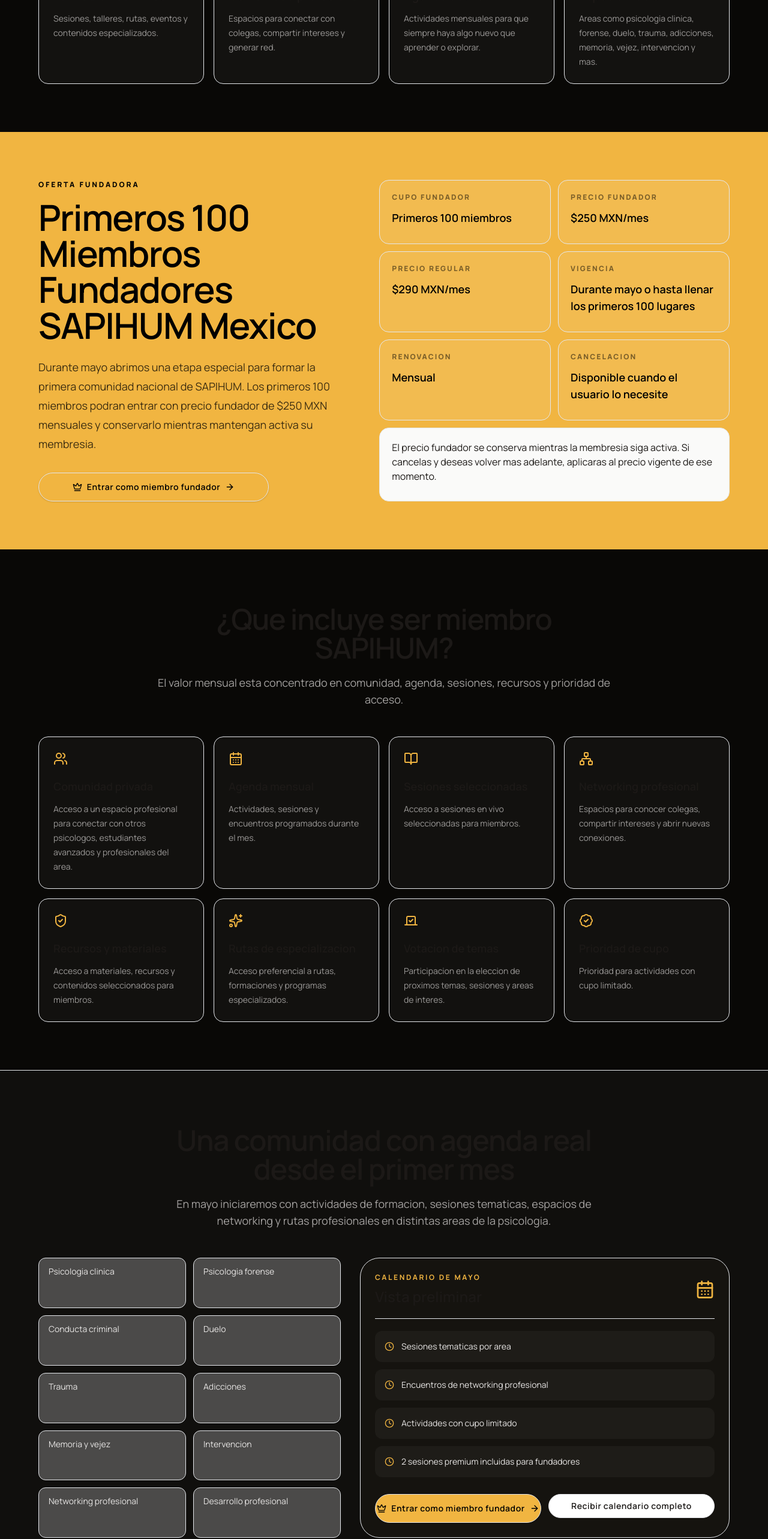
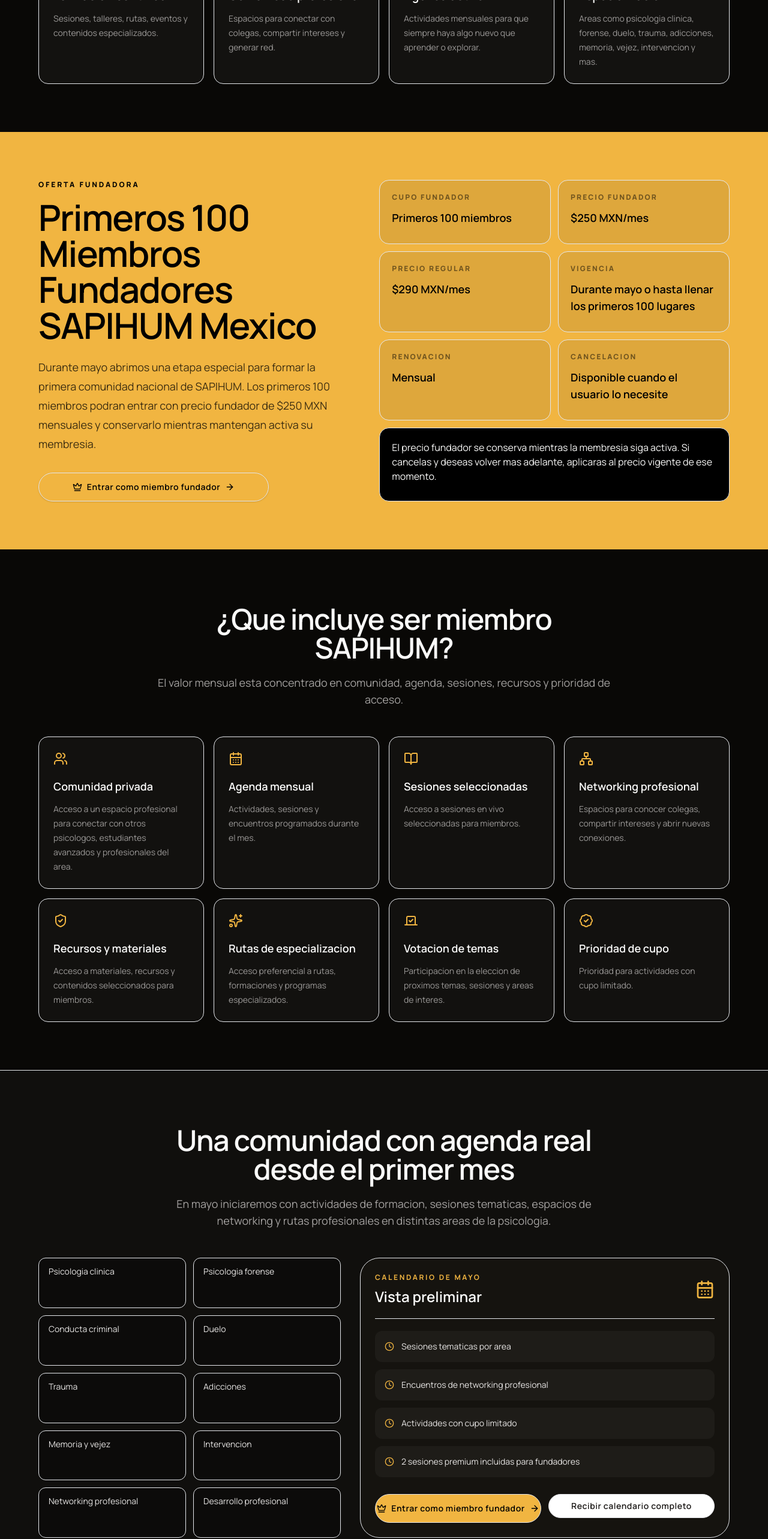
Before and after one commit to ivangomeznegocios-hub/sapihum, a Next.js app: page /fundadores-mexico in a window 1280 px wide. Shown: the part 2063-4629 px from the top of the page at 60% size. Built offline with nearby package versions, Linux system fonts and the light colour scheme; no server answers.

Commit message:
feat: add founder membership landing page with subscription checkout flow

```diff
--- a/src/app/fundadores-mexico/fundadores-mexico-landing.tsx
+++ b/src/app/fundadores-mexico/fundadores-mexico-landing.tsx
@@ -123,7 +123,7 @@ function SectionHeader({
                     {eyebrow}
                 </p>
             )}
-            <h2 className="mt-3 text-3xl font-semibold tracking-tight text-foreground md:text-5xl">
+            <h2 className="mt-3 text-3xl font-semibold tracking-tight text-stone-50 md:text-5xl">
                 {title}
             </h2>
             {text && <p className="mt-5 text-base leading-7 text-stone-300/75 md:text-lg">{text}</p>}
@@ -226,8 +226,8 @@ function FounderCheckoutButton({
             </div>
 
             {guestOpen && (
-                <div className="fixed inset-0 z-50 flex items-center justify-center bg-background/70 px-4 backdrop-blur-sm">
-                    <div className="w-full max-w-md rounded-3xl border border-border/10 bg-[#11100d] p-6 text-foreground shadow-2xl">
+                <div className="fixed inset-0 z-50 flex items-center justify-center bg-black/70 px-4 backdrop-blur-sm">
+                    <div className="w-full max-w-md rounded-3xl border border-white/10 bg-[#11100d] p-6 text-stone-50 shadow-2xl">
                         <div className="flex items-start justify-between gap-4">
                             <div>
                                 <p className="text-xs font-bold uppercase tracking-[0.2em] text-[#d89f2b]">
@@ -240,7 +240,7 @@ function FounderCheckoutButton({
                             </div>
                             <button
                                 type="button"
-                                className="rounded-full border border-border/10 p-2 text-stone-300 hover:text-foreground"
+                                className="rounded-full border border-white/10 p-2 text-stone-300 hover:text-stone-50"
                                 onClick={() => setGuestOpen(false)}
                                 aria-label="Cerrar"
                             >
@@ -258,7 +258,7 @@ function FounderCheckoutButton({
                             <label className="block text-sm font-medium text-stone-200">
                                 Nombre completo
                                 <Input
-                                    className="mt-2 border-border/10 bg-white/[0.04] text-foreground"
+                                    className="mt-2 border-white/10 bg-white/[0.04] text-stone-50"
                                     value={fullName}
                                     onChange={(event) => setFullName(event.target.value)}
                                     required
@@ -267,7 +267,7 @@ function FounderCheckoutButton({
                             <label className="block text-sm font-medium text-stone-200">
                                 Correo electronico
                                 <Input
-                                    className="mt-2 border-border/10 bg-white/[0.04] text-foreground"
+                                    className="mt-2 border-white/10 bg-white/[0.04] text-stone-50"
                                     type="email"
                                     value={email}
                                     onChange={(event) => setEmail(event.target.value)}
@@ -365,26 +365,26 @@ function CalendarLeadForm() {
             <div className="grid gap-4 md:grid-cols-2">
                 <label className="text-sm font-medium text-stone-100">
                     Nombre completo
-                    <Input name="fullName" required className="mt-2 border-border/10 bg-white/[0.04] text-foreground" />
+                    <Input name="fullName" required className="mt-2 border-white/10 bg-white/[0.04] text-stone-50" />
                 </label>
                 <label className="text-sm font-medium text-stone-100">
                     Correo electronico
-                    <Input name="email" type="email" required className="mt-2 border-border/10 bg-white/[0.04] text-foreground" />
+                    <Input name="email" type="email" required className="mt-2 border-white/10 bg-white/[0.04] text-stone-50" />
                 </label>
                 <label className="text-sm font-medium text-stone-100">
                     WhatsApp
-                    <Input name="whatsapp" required className="mt-2 border-border/10 bg-white/[0.04] text-foreground" />
+                    <Input name="whatsapp" required className="mt-2 border-white/10 bg-white/[0.04] text-stone-50" />
                 </label>
                 <label className="text-sm font-medium text-stone-100">
                     Ciudad / Estado
-                    <Input name="location" required className="mt-2 border-border/10 bg-white/[0.04] text-foreground" />
+                    <Input name="location" required className="mt-2 border-white/10 bg-white/[0.04] text-stone-50" />
                 </label>
                 <label className="text-sm font-medium text-stone-100">
                     Perfil profesional
                     <select
                         name="professionalProfile"
                         required
-                        className="mt-2 h-11 w-full rounded-xl border border-border/10 bg-[#171510] px-3.5 text-sm text-foreground outline-none focus:border-[#f1b541]"
+                        className="mt-2 h-11 w-full rounded-xl border border-white/10 bg-[#171510] px-3.5 text-sm text-stone-50 outline-none focus:border-[#f1b541]"
                         defaultValue=""
                     >
                         <option value="" disabled>Selecciona una opcion</option>
@@ -396,7 +396,7 @@ function CalendarLeadForm() {
                     <select
                         name="interestArea"
                         required
-                        className="mt-2 h-11 w-full rounded-xl border border-border/10 bg-[#171510] px-3.5 text-sm text-foreground outline-none focus:border-[#f1b541]"
+                        className="mt-2 h-11 w-full rounded-xl border border-white/10 bg-[#171510] px-3.5 text-sm text-stone-50 outline-none focus:border-[#f1b541]"
                         defaultValue=""
                     >
                         <option value="" disabled>Selecciona una opcion</option>
@@ -405,7 +405,7 @@ function CalendarLeadForm() {
                 </label>
             </div>
 
-            <label className="flex items-start gap-3 rounded-2xl border border-border/10 bg-white/[0.03] p-4 text-sm leading-6 text-stone-300">
+            <label className="flex items-start gap-3 rounded-2xl border border-white/10 bg-white/[0.03] p-4 text-sm leading-6 text-stone-300">
                 <input name="consent" type="checkbox" required className="mt-1 h-4 w-4 accent-[#f1b541]" />
                 Acepto recibir informacion de SAPIHUM sobre el calendario de mayo, sesiones y acceso fundador.
             </label>
@@ -447,14 +447,14 @@ export function FundadoresMexicoLanding() {
     }
 
     return (
-        <main className="min-h-screen overflow-hidden bg-[#090806] text-foreground">
+        <main className="min-h-screen overflow-hidden bg-[#090806] text-stone-50">
             <div className="pointer-events-none fixed inset-0 z-0 bg-[radial-gradient(circle_at_top_left,rgba(241,181,65,0.18),transparent_34%),radial-gradient(circle_at_80%_10%,rgba(255,255,255,0.08),transparent_30%),linear-gradient(180deg,#090806,#11100d_38%,#070706)]" />
             <div className="pointer-events-none fixed inset-0 z-0 opacity-[0.08] [background-image:linear-gradient(rgba(255,255,255,.9)_1px,transparent_1px),linear-gradient(90deg,rgba(255,255,255,.9)_1px,transparent_1px)] [background-size:64px_64px]" />
 
             <header className="relative z-10 mx-auto flex max-w-7xl items-center justify-between px-5 py-5 md:px-8">
                 <Link
                     href="/fundadores-mexico"
-                    className="text-sm font-black uppercase tracking-[0.28em] text-foreground transition-colors hover:text-[#f1b541]"
+                    className="text-sm font-black uppercase tracking-[0.28em] text-stone-50 transition-colors hover:text-[#f1b541]"
                     aria-label="Volver al inicio de Miembros Fundadores SAPIHUM Mexico"
                 >
                     SAPIHUM
@@ -471,7 +471,7 @@ export function FundadoresMexicoLanding() {
                     <div className="w-fit rounded-full border border-[#f1b541]/30 bg-[#f1b541]/10 px-4 py-2 text-xs font-bold uppercase tracking-[0.22em] text-[#f1b541]">
                         Lanzamiento nacional · Mayo 2026 · Mexico
                     </div>
-                    <h1 className="mt-7 max-w-4xl text-4xl font-semibold leading-[1.02] tracking-[-0.05em] text-foreground md:text-7xl">
+                    <h1 className="mt-7 max-w-4xl text-4xl font-semibold leading-[1.02] tracking-[-0.05em] text-stone-50 md:text-7xl">
                         Se parte de los primeros 100 miembros fundadores de SAPIHUM Mexico
                     </h1>
                     <p className="mt-7 max-w-2xl text-lg leading-8 text-stone-200/80 md:text-xl">
@@ -487,7 +487,7 @@ export function FundadoresMexicoLanding() {
                             type="button"
                             size="lg"
                             variant="outline"
-                            className="rounded-full border-border/15 bg-white/[0.03]"
+                            className="rounded-full border-white/15 bg-white/[0.03]"
                             onClick={scrollToLeadForm}
                         >
                             <CalendarDays className="h-4 w-4" />
@@ -500,7 +500,7 @@ export function FundadoresMexicoLanding() {
                 </div>
 
                 <aside className="relative">
-                    <div className="rounded-[2rem] border border-border/12 bg-white/[0.07] p-6 shadow-[0_30px_120px_rgba(0,0,0,0.45)] backdrop-blur-xl md:sticky md:top-8">
+                    <div className="rounded-[2rem] border border-white/12 bg-white/[0.07] p-6 shadow-[0_30px_120px_rgba(0,0,0,0.45)] backdrop-blur-xl md:sticky md:top-8">
                         <div className="flex items-start justify-between gap-4">
                             <div>
                                 <p className="text-xs font-bold uppercase tracking-[0.22em] text-[#f1b541]">Oferta fundadora</p>
@@ -510,7 +510,7 @@ export function FundadoresMexicoLanding() {
                                 <Crown className="h-6 w-6" />
                             </div>
                         </div>
-                        <div className="mt-7 rounded-3xl bg-background/35 p-5">
+                        <div className="mt-7 rounded-3xl bg-black/35 p-5">
                             <div className="flex items-end gap-2">
                                 <span className="text-5xl font-semibold tracking-tight">$250</span>
                                 <span className="pb-2 text-stone-300">MXN/mes</span>
@@ -530,7 +530,7 @@ export function FundadoresMexicoLanding() {
                 </aside>
             </section>
 
-            <section className="relative z-10 border-y border-border/10 bg-background/20 px-5 py-20 md:px-8">
+            <section className="relative z-10 border-y border-white/10 bg-black/20 px-5 py-20 md:px-8">
                 <div className="mx-auto max-w-6xl">
                     <SectionHeader title="La formacion profesional no deberia sentirse tan aislada" />
                     <div className="mt-12 grid gap-8 md:grid-cols-[0.95fr_1.05fr]">
@@ -539,7 +539,7 @@ export function FundadoresMexicoLanding() {
                         </p>
                         <div className="grid gap-3 sm:grid-cols-2">
                             {['Hay cursos sueltos, pero poca continuidad.', 'Hay informacion dispersa, pero poca curaduria profesional.', 'Hay muchos profesionales avanzando solos.', 'Hay pocas comunidades activas con agenda real.'].map((item) => (
-                                <div key={item} className="rounded-3xl border border-border/10 bg-white/[0.04] p-5 text-stone-200">
+                                <div key={item} className="rounded-3xl border border-white/10 bg-white/[0.04] p-5 text-stone-200">
                                     {item}
                                 </div>
                             ))}
@@ -565,7 +565,7 @@ export function FundadoresMexicoLanding() {
                             ['Agenda activa', 'Actividades mensuales para que siempre haya algo nuevo que aprender o explorar.'],
                             ['Especializacion', 'Areas como psicologia clinica, forense, duelo, trauma, adicciones, memoria, vejez, intervencion y mas.'],
                         ].map(([title, text], index) => (
-                            <div key={title} className="rounded-3xl border border-border/10 bg-white/[0.045] p-6">
+                            <div key={title} className="rounded-3xl border border-white/10 bg-white/[0.045] p-6">
                                 <span className="text-sm font-bold text-[#f1b541]">0{index + 1}</span>
                                 <h3 className="mt-5 text-xl font-semibold">{title}</h3>
                                 <p className="mt-3 text-sm leading-6 text-stone-300/70">{text}</p>
@@ -596,12 +596,12 @@ export function FundadoresMexicoLanding() {
                             ['Renovacion', 'Mensual'],
                             ['Cancelacion', 'Disponible cuando el usuario lo necesite'],
                         ].map(([label, value]) => (
-                            <div key={label} className="rounded-3xl border border-black/10 bg-background/8 p-5">
+                            <div key={label} className="rounded-3xl border border-black/10 bg-black/8 p-5">
                                 <p className="text-xs font-black uppercase tracking-[0.18em] text-black/50">{label}</p>
                                 <p className="mt-3 text-lg font-semibold">{value}</p>
                             </div>
                         ))}
-                        <div className="rounded-3xl border border-black/10 bg-background p-5 text-foreground sm:col-span-2">
+                        <div className="rounded-3xl border border-black/10 bg-black p-5 text-stone-50 sm:col-span-2">
                             El precio fundador se conserva mientras la membresia siga activa. Si cancelas y deseas volver mas adelante, aplicaras al precio vigente de ese momento.
                         </div>
                     </div>
@@ -613,7 +613,7 @@ export function FundadoresMexicoLanding() {
                     <SectionHeader title="¿Que incluye ser miembro SAPIHUM?" text="El valor mensual esta concentrado en comunidad, agenda, sesiones, recursos y prioridad de acceso." />
                     <div className="mt-12 grid gap-4 md:grid-cols-4">
                         {benefits.map(([title, text, Icon]) => (
-                            <div key={title} className="rounded-3xl border border-border/10 bg-white/[0.04] p-6">
+                            <div key={title} className="rounded-3xl border border-white/10 bg-white/[0.04] p-6">
                                 <Icon className="h-6 w-6 text-[#f1b541]" />
                                 <h3 className="mt-5 text-lg font-semibold">{title}</h3>
                                 <p className="mt-3 text-sm leading-6 text-stone-300/70">{text}</p>
@@ -623,7 +623,7 @@ export function FundadoresMexicoLanding() {
                 </div>
             </section>
 
-            <section className="relative z-10 border-y border-border/10 bg-white/[0.03] px-5 py-20 md:px-8">
+            <section className="relative z-10 border-y border-white/10 bg-white/[0.03] px-5 py-20 md:px-8">
                 <div className="mx-auto max-w-6xl">
                     <SectionHeader
                         title="Una comunidad con agenda real desde el primer mes"
@@ -632,13 +632,13 @@ export function FundadoresMexicoLanding() {
                     <div className="mt-12 grid gap-8 md:grid-cols-[0.9fr_1.1fr]">
                         <div className="grid grid-cols-2 gap-3">
                             {areas.map((area) => (
-                                <div key={area} className="rounded-2xl border border-border/10 bg-background/25 px-4 py-3 text-sm text-stone-200">
+                                <div key={area} className="rounded-2xl border border-white/10 bg-black/25 px-4 py-3 text-sm text-stone-200">
                                     {area}
                                 </div>
                             ))}
                         </div>
-                        <div className="rounded-[2rem] border border-border/10 bg-[#15130f] p-6">
-                            <div className="flex items-center justify-between gap-4 border-b border-border/10 pb-5">
+                        <div className="rounded-[2rem] border border-white/10 bg-[#15130f] p-6">
+                            <div className="flex items-center justify-between gap-4 border-b border-white/10 pb-5">
                                 <div>
                                     <p className="text-xs font-bold uppercase tracking-[0.22em] text-[#f1b541]">Calendario de mayo</p>
                                     <h3 className="mt-2 text-2xl font-semibold">Vista preliminar</h3>
@@ -679,7 +679,7 @@ export function FundadoresMexicoLanding() {
                 </div>
             </section>
 
-            <section className="relative z-10 border-y border-border/10 bg-background/25 px-5 py-20 md:px-8">
+            <section className="relative z-10 border-y border-white/10 bg-black/25 px-5 py-20 md:px-8">
                 <div className="mx-auto max-w-6xl">
                     <SectionHeader title="¿Para quien es SAPIHUM?" text="SAPIHUM esta disenado para profesionales y estudiantes que quieren seguir creciendo dentro del campo de la psicologia y areas afines." />
                     <div className="mt-12 grid gap-6 md:grid-cols-2">
@@ -713,7 +713,7 @@ export function FundadoresMexicoLanding() {
                             ['Participas en la agenda mensual', 'Podras revisar el calendario, elegir sesiones y participar en actividades seleccionadas.'],
                             ['Accedes a beneficios fundadores', 'Tendras prioridad en cupos limitados, sesiones premium incluidas durante mayo y beneficios preferenciales en formaciones futuras.'],
                         ].map(([title, text], index) => (
-                            <div key={title} className="rounded-3xl border border-border/10 bg-white/[0.04] p-6">
+                            <div key={title} className="rounded-3xl border border-white/10 bg-white/[0.04] p-6">
                                 <span className="text-5xl font-semibold text-[#f1b541]/70">{index + 1}</span>
                                 <h3 className="mt-6 text-xl font-semibold">{title}</h3>
                                 <p className="mt-3 text-sm leading-6 text-stone-300/70">{text}</p>
@@ -735,13 +735,13 @@ export function FundadoresMexicoLanding() {
                     <p className="mt-2 text-sm text-black/55">Precio regular: $290 MXN/mes</p>
                     <div className="mt-7 grid gap-3 sm:grid-cols-2">
                         {['Comunidad privada.', 'Agenda mensual.', 'Sesiones seleccionadas.', 'Networking profesional.', 'Recursos y materiales.', 'Prioridad en cupos limitados.', '2 sesiones premium incluidas durante mayo.', 'Beneficios preferenciales en formaciones premium.', 'Participacion como primera generacion nacional.'].map((item) => (
-                            <div key={item} className="flex gap-3 rounded-2xl bg-background/5 p-3 text-sm">
+                            <div key={item} className="flex gap-3 rounded-2xl bg-black/5 p-3 text-sm">
                                 <Check className="h-4 w-4 shrink-0 text-black" />
                                 {item}
                             </div>
                         ))}
                     </div>
-                    <p className="mt-6 rounded-2xl bg-background p-4 text-sm text-foreground">
+                    <p className="mt-6 rounded-2xl bg-black p-4 text-sm text-stone-50">
                         Disponible durante mayo o hasta llenar los primeros 100 lugares.
                     </p>
                     <FounderCheckoutButton location="pricing_card" label="Asegurar mi lugar fundador" className="mt-6" />
@@ -760,18 +760,18 @@ export function FundadoresMexicoLanding() {
                             Dejanos tus datos y te enviaremos el calendario de mayo, informacion de las sesiones y detalles del acceso fundador.
                         </p>
                     </div>
-                    <div className="rounded-[2rem] border border-border/10 bg-white/[0.055] p-6">
+                    <div className="rounded-[2rem] border border-white/10 bg-white/[0.055] p-6">
                         <CalendarLeadForm />
                     </div>
                 </div>
             </section>
 
-            <section className="relative z-10 border-y border-border/10 bg-background/25 px-5 py-20 md:px-8">
+            <section className="relative z-10 border-y border-white/10 bg-black/25 px-5 py-20 md:px-8">
                 <div className="mx-auto max-w-4xl">
                     <SectionHeader title="Preguntas frecuentes" />
                     <div className="mt-10 space-y-3">
                         {faqs.map(([question, answer]) => (
-                            <details key={question} className="group rounded-3xl border border-border/10 bg-white/[0.04] p-5">
+                            <details key={question} className="group rounded-3xl border border-white/10 bg-white/[0.04] p-5">
                                 <summary className="flex cursor-pointer list-none items-center justify-between gap-4 text-lg font-semibold">
                                     {question}
                                     <ChevronDown className="h-5 w-5 shrink-0 text-[#f1b541] transition group-open:rotate-180" />
@@ -797,7 +797,7 @@ export function FundadoresMexicoLanding() {
                 </div>
             </section>
 
-            <footer className="relative z-10 border-t border-border/10 px-5 py-8 text-center text-xs text-stone-500 md:px-8">
+            <footer className="relative z-10 border-t border-white/10 px-5 py-8 text-center text-xs text-stone-500 md:px-8">
                 <div>SAPIHUM Mexico · Comunidad profesional online · Membresia mensual cancelable</div>
                 <Link
                     href="/"
@@ -807,7 +807,7 @@ export function FundadoresMexicoLanding() {
                 </Link>
             </footer>
 
-            <div className="fixed inset-x-0 bottom-0 z-40 border-t border-border/10 bg-[#090806]/92 p-3 backdrop-blur-xl md:hidden">
+            <div className="fixed inset-x-0 bottom-0 z-40 border-t border-white/10 bg-[#090806]/92 p-3 backdrop-blur-xl md:hidden">
                 <FounderCheckoutButton location="mobile_sticky" label="Entrar por $250 MXN/mes" />
             </div>
         </main>
```
